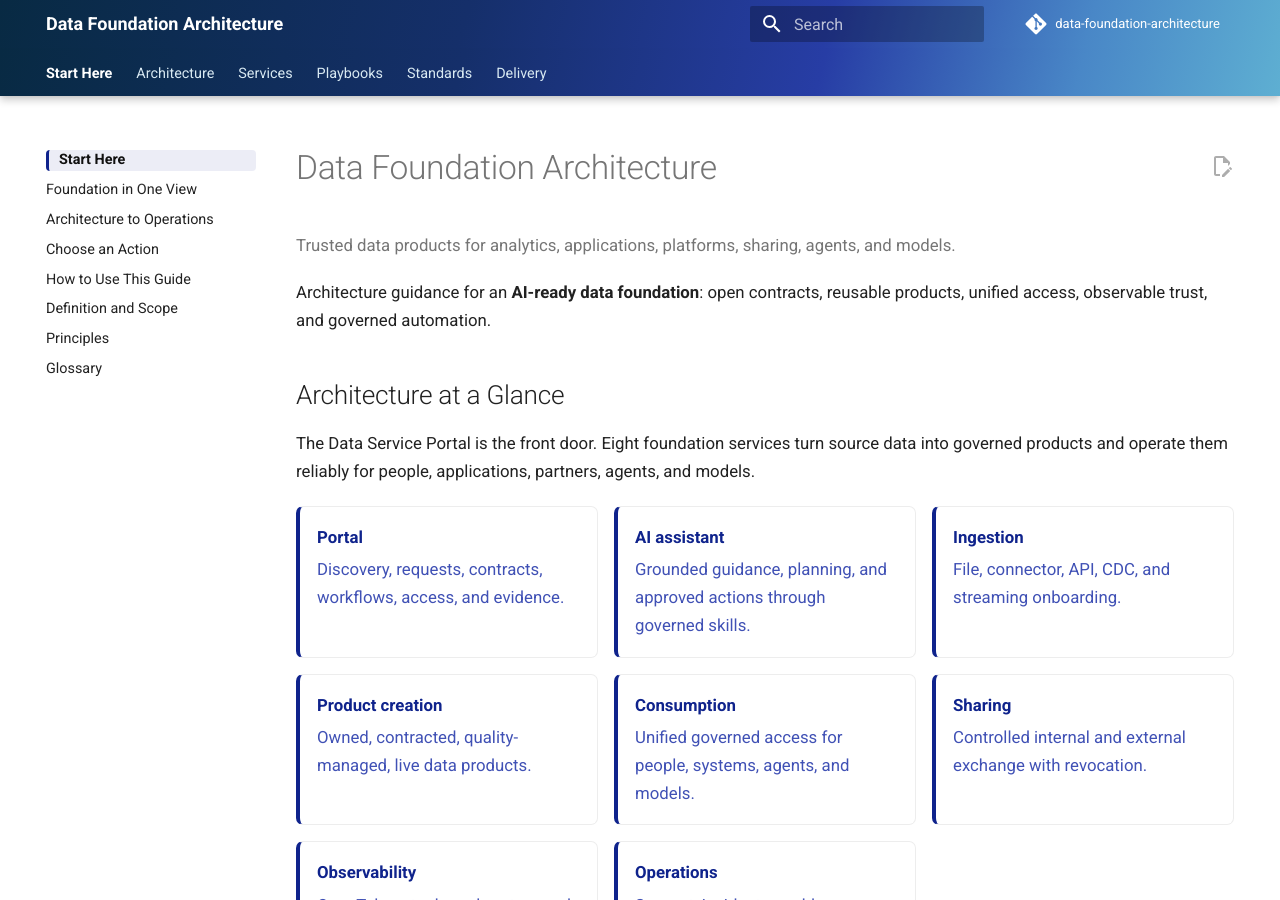
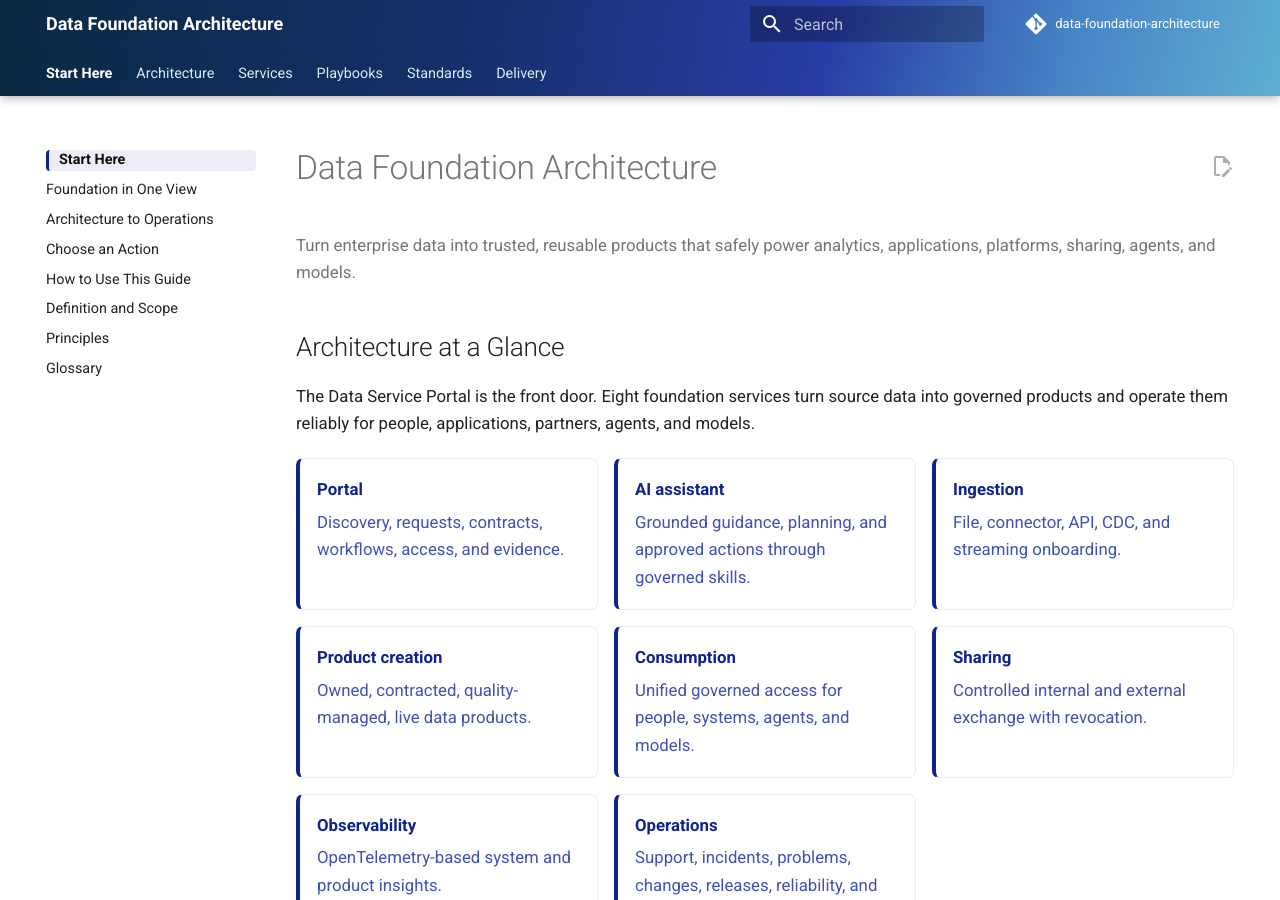
Before and after one commit to cong78/data-foundation-architecture, an MkDocs documentation site: the page built from docs/index.md, in a window 1280 px wide and 900 px high. Built offline with MkDocs 1.6.1 and Material for MkDocs 9.7.7, drawn with Linux system fonts in a browser that asks for light colours; a script that is not in the unit is left out; comment, search, counter and statistics services are not loaded.

Commit message:
Strengthen homepage mission

```diff
--- a/docs/index.md
+++ b/docs/index.md
@@ -2,11 +2,9 @@
 
 <div class="brand-lockup">
   <div>
-    <span>Trusted data products for analytics, applications, platforms, sharing, agents, and models.</span>
+    <span>Turn enterprise data into trusted, reusable products that safely power analytics, applications, platforms, sharing, agents, and models.</span>
   </div>
 </div>
-
-Architecture guidance for an **AI-ready data foundation**: open contracts, reusable products, unified access, observable trust, and governed automation.
 
 ## Architecture at a Glance
 
```
